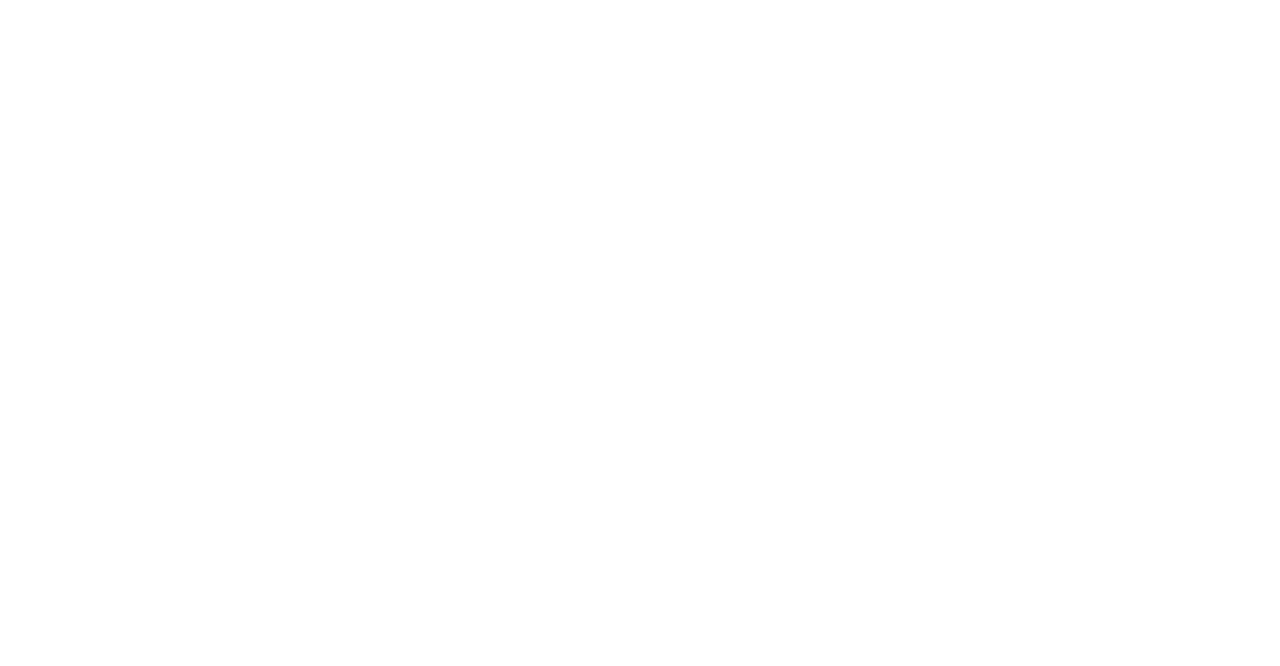
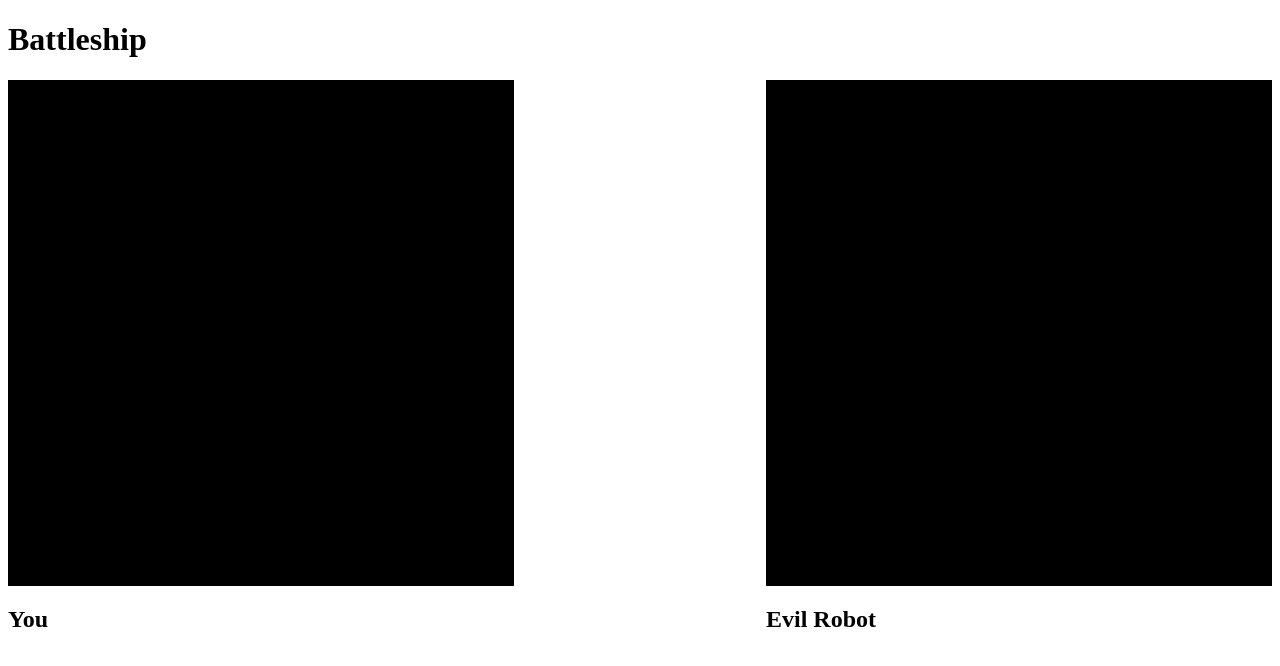
Before and after one commit to SeanRMcC/odin-battleship, a website: page index.html in a window 1280 px wide. Drawn offline with Linux system fonts and the light colour scheme.

Commit message:
Create basic html layout

```diff
--- a/index.html
+++ b/index.html
@@ -9,6 +9,17 @@
     <script src="./battleship.js" defer></script>
 </head>
 <body>
-
+    <h1>Battleship</h1>
+    <div class="game">
+        <div id="you" class="player">
+            <div class="grid"></div>
+            <h2>You</h2>
+        </div>
+        <div class="mid-section"></div>
+        <div id="opponent" class="player">
+            <div class="grid"></div>
+            <h2>Evil Robot</h2>
+        </div>
+    </div>
 </body>
 </html>
--- a/styles.css
+++ b/styles.css
@@ -0,0 +1,19 @@
+.game{
+    display: flex;
+    justify-content: center;
+}
+
+.mid-section{
+    width: 20vw;
+}
+
+.grid{
+    width: 500px;
+    height: 500px;
+    background-color: black;
+    padding: 3px;
+    display: grid;
+    grid-template-columns: repeat(10, 1fr);
+    grid-template-rows: repeat(10, 1fr);
+    gap: 3px;
+}
```
